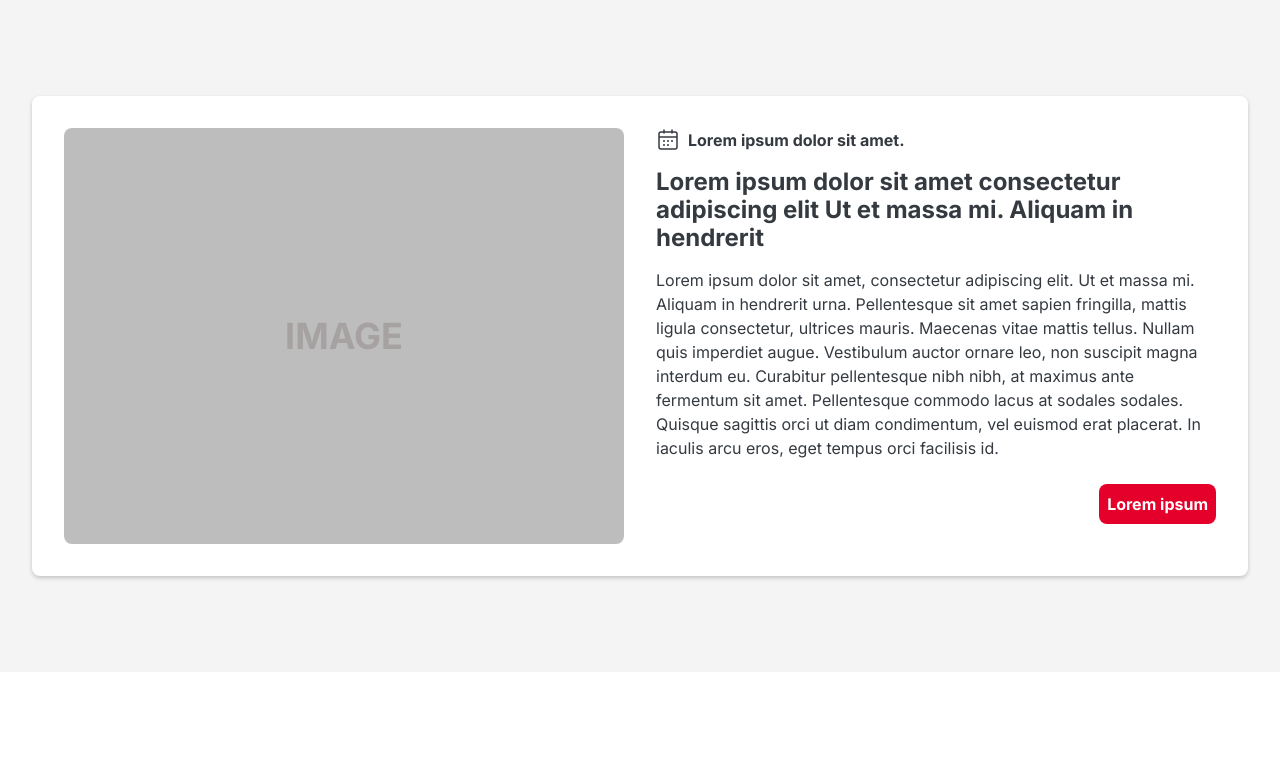
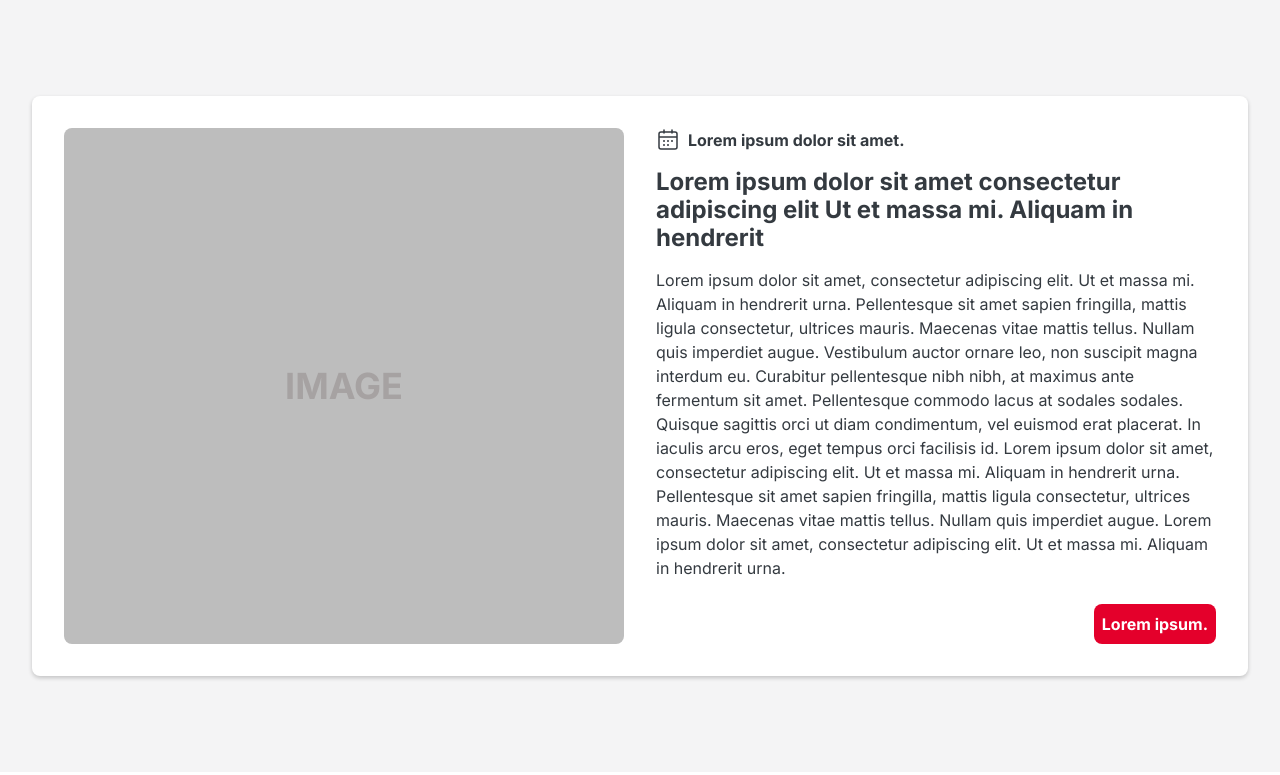
Before and after one commit to victoriadaluz/challenge-riu, an Angular app: page / in a window 1280 px wide. Shown: the top 775 px of the page. Built offline with nearby package versions, Linux system fonts and the light colour scheme.

Commit message:
added text length and modified styles for responsive text wrap

```diff
--- a/src/app/components/organisms/featured-article/featured-article.html
+++ b/src/app/components/organisms/featured-article/featured-article.html
@@ -6,10 +6,10 @@
 
     <article
       class="featured-article__card
-             bg-white rounded-lg lg:overflow-hidden p-8
+             bg-white rounded-lg p-8
              shadow-[0px_2px_4px_0px_rgba(0,0,0,0.2)]
              flex flex-col gap-8
-             lg:flex-row lg:h-[480px]"
+             lg:flex-row"
     >
 
       <!-- Image -->
@@ -40,7 +40,7 @@
       <div
         class="featured-article__content
                flex flex-col gap-4 items-end
-               lg:flex-1 lg:gap-6 lg:self-stretch"
+               lg:flex-1 lg:gap-[24px] lg:self-stretch"
       >
 
         <div class="featured-article__body flex flex-col gap-4 w-full">
@@ -76,7 +76,7 @@
           </h2>
 
           <!-- Description -->
-          <p class="featured-article__description text-base leading-6 text-body">
+          <p class="featured-article__description text-base leading-6 text-body" >
             {{ description() }}
           </p>
 
--- a/src/app/components/organisms/featured-article/featured-article.ts
+++ b/src/app/components/organisms/featured-article/featured-article.ts
@@ -10,7 +10,9 @@
   date = input<string>('');
   datetime = input<string>('');
   title = input<string>('Lorem ipsum dolor sit amet.');
-  description = input<string>('Lorem impsum dolor sit amet, consectetur adipiscing elit. Donec suscipit auctor dui, at condimentum velit efficitur a. Sed ac felis eget nunc efficitur varius.');
+  description = input<string>(
+    'Lorem ipsum dolor sit amet, consectetur adipiscing elit. Ut et massa mi. Aliquam in hendrerit urna. Pellentesque sit amet sapien fringilla, mattis ligula consectetur, ultrices mauris. Maecenas vitae mattis tellus. Nullam quis imperdiet augue. Vestibulum auctor ornare leo, non suscipit magna interdum eu. Curabitur pellentesque nibh nibh, at maximus ante fermentum sit amet. Pellentesque commodo lacus at sodales sodales. Quisque sagittis orci ut diam condimentum, vel euismod erat placerat. In iaculis arcu eros, eget tempus orci facilisis id. Lorem ipsum dolor sit amet, consectetur adipiscing elit. Ut et massa mi. Aliquam in hendrerit urna. Pellentesque sit amet sapien fringilla, mattis ligula consectetur, ultrices mauris. Maecenas vitae mattis tellus. Nullam quis imperdiet augue. Lorem ipsum dolor sit amet, consectetur adipiscing elit. Ut et massa mi. Aliquam in hendrerit urna.',
+  );
   imageUrl = input<string>('');
   imageAlt = input<string>('Lorem impsum');
   ctaLabel = input<string>('Lorem ipsum');
--- a/src/app/pages/home/home.html
+++ b/src/app/pages/home/home.html
@@ -1,11 +1,11 @@
 <main>
   <app-featured-article
     date="Lorem ipsum dolor sit amet."
-  datetime="Lorem ipsum dolor sit amet."
+    datetime="2025-03-01"
     title="Lorem ipsum dolor sit amet consectetur adipiscing elit Ut et massa mi. Aliquam in hendrerit"
-  description="Lorem ipsum dolor sit amet, consectetur adipiscing elit. Ut et massa mi. Aliquam in hendrerit urna. Pellentesque sit amet sapien fringilla, mattis ligula consectetur, ultrices mauris. Maecenas vitae mattis tellus. Nullam quis imperdiet augue. Vestibulum auctor ornare leo, non suscipit magna interdum eu. Curabitur pellentesque nibh nibh, at maximus ante fermentum sit amet. Pellentesque commodo lacus at sodales sodales. Quisque sagittis orci ut diam condimentum, vel euismod erat placerat. In iaculis arcu eros, eget tempus orci facilisis id."
-  ctaLabel="Lorem ipsum"
-></app-featured-article>
+    description="Lorem ipsum dolor sit amet, consectetur adipiscing elit. Ut et massa mi. Aliquam in hendrerit urna. Pellentesque sit amet sapien fringilla, mattis ligula consectetur, ultrices mauris. Maecenas vitae mattis tellus. Nullam quis imperdiet augue. Vestibulum auctor ornare leo, non suscipit magna interdum eu. Curabitur pellentesque nibh nibh, at maximus ante fermentum sit amet. Pellentesque commodo lacus at sodales sodales. Quisque sagittis orci ut diam condimentum, vel euismod erat placerat. In iaculis arcu eros, eget tempus orci facilisis id. Lorem ipsum dolor sit amet, consectetur adipiscing elit. Ut et massa mi. Aliquam in hendrerit urna. Pellentesque sit amet sapien fringilla, mattis ligula consectetur, ultrices mauris. Maecenas vitae mattis tellus. Nullam quis imperdiet augue. Lorem ipsum dolor sit amet, consectetur adipiscing elit. Ut et massa mi. Aliquam in hendrerit urna."
+    ctaLabel="Lorem ipsum."
+  />
   <app-articles-grid
     sectionTitle="Lorem ipsum dolor sit"
     sectionSubtitle="Lorem ipsum dolor sit"
```
Lines whose indentation alone changed are shown as unchanged.
